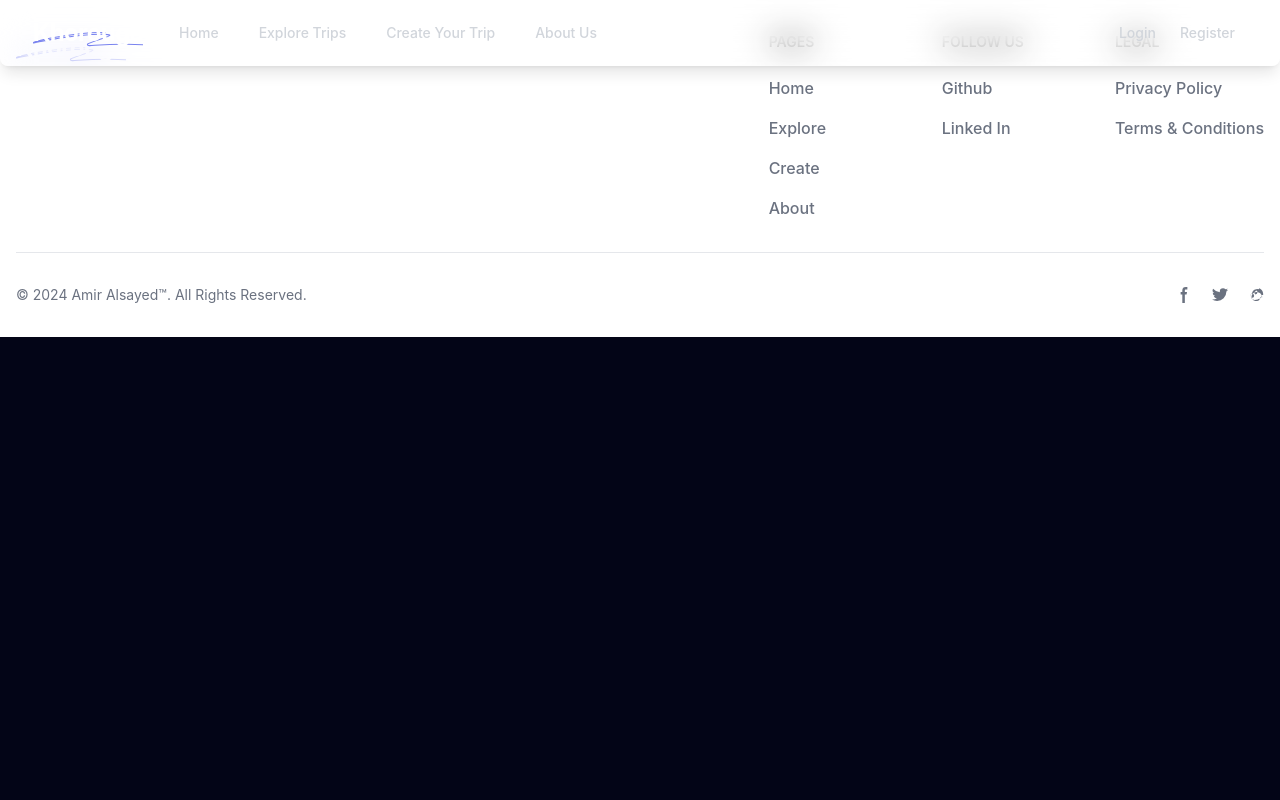
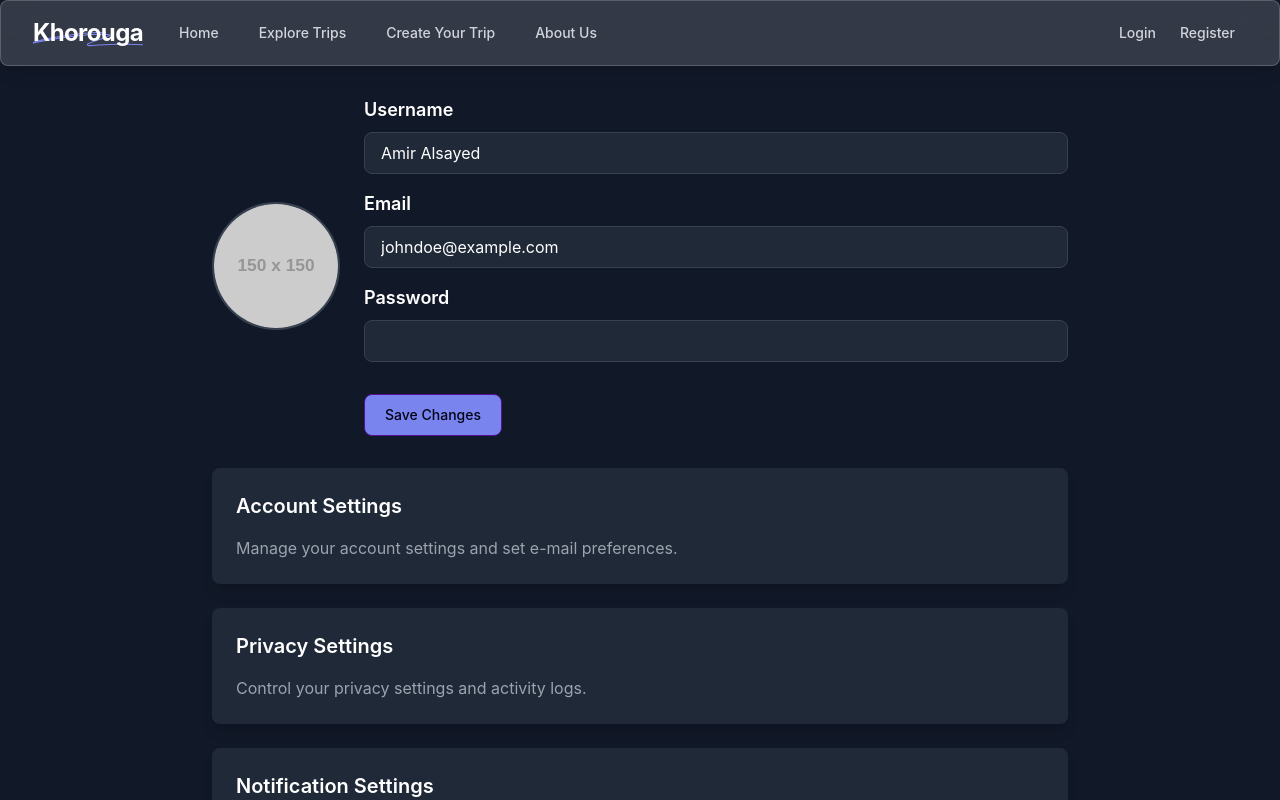
Before and after one commit to amiresaye6/khorouga, a React (Create React App) app in the folder front_end/: page /settings in a window 1280 px wide. Shown: the top 800 px of the page. Built offline with nearby package versions, Linux system fonts and the light colour scheme.

Commit message:
adding settings page

```diff
--- a/front_end/src/App.jsx
+++ b/front_end/src/App.jsx
@@ -11,6 +11,7 @@ import About from './pages/About';
 import ContactUs from './pages/ContactUs';
 import CreateTrip from './pages/CreateTrip';
 import NotAllawed from './pages/NotAllawed';
+import SettingsPage from './pages/Settings';
 
 function App() {
 	return (
@@ -26,6 +27,7 @@ function App() {
 				<Route path="/create" element={<CreateTrip />} />
 				<Route path="/profile" element={<Profile />} />
 				<Route path="/contact" element={<ContactUs />} />
+				<Route path="/settings" element={<SettingsPage />} />
 				<Route path="/not-allawed" element={<NotAllawed />} />
 			</Routes>
 			<FooterComponent />
--- /dev/null
+++ b/front_end/src/pages/Settings.jsx
@@ -0,0 +1,146 @@
+import React, { useEffect, useState } from 'react';
+
+const SettingsPage = () => {
+    const [username, setUsername] = useState('Amir Alsayed'); // Initial username
+    const [email, setEmail] = useState('johndoe@example.com');
+    const [password, setPassword] = useState('');
+
+    const token = localStorage.getItem('token');
+    useEffect(() => {
+        if (token) {
+            const fetchUser = async () => {
+                const res = await fetch('http://localhost:1234/api/users/current', {
+                    method: 'GET',
+                    headers: {
+                        'Content-Type': 'application/json',
+                        'Authorization': `Bearer ${token}`,
+                    },
+                });
+
+                const user = await res.json();
+                setUsername(user.userName);
+                setEmail(user.email);
+            };
+            fetchUser();
+        }
+    }, [token]);
+
+    const handleUsernameChange = (e) => {
+        setUsername(e.target.value);
+    };
+
+    const handleEmailChange = (e) => {
+        setEmail(e.target.value);
+    };
+
+    const handlePasswordChange = (e) => {
+        setPassword(e.target.value);
+    };
+
+    const handleSaveChanges = () => {
+        alert('Changes saved!');
+    };
+
+    return (
+        <div className="min-h-screen bg-gray-900 text-white flex flex-col items-center py-10 pt-24">
+            <div className="w-full max-w-4xl px-5">
+                {/* Profile Section */}
+                <div className="flex items-center mb-8">
+                    <img
+                        src="https://via.placeholder.com/150" // Larger profile image
+                        alt="User Profile"
+                        className="w-32 h-32 rounded-full border-2 border-gray-700"
+                    />
+                    <div className="ml-6 w-full">
+                        <label htmlFor="username" className="block text-lg font-semibold mb-2">
+                            Username
+                        </label>
+                        <input
+                            id="username"
+                            type="text"
+                            value={username}
+                            onChange={handleUsernameChange}
+                            className="w-full px-4 py-2 bg-gray-800 border border-gray-700 rounded-lg focus:outline-none focus:border-blue-500 transition duration-300 mb-4"
+                        />
+                        <label htmlFor="email" className="block text-lg font-semibold mb-2">
+                            Email
+                        </label>
+                        <input
+                            id="email"
+                            type="email"
+                            value={email}
+                            onChange={handleEmailChange}
+                            className="w-full px-4 py-2 bg-gray-800 border border-gray-700 rounded-lg focus:outline-none focus:border-blue-500 transition duration-300 mb-4"
+                        />
+                        <label htmlFor="password" className="block text-lg font-semibold mb-2">
+                            Password
+                        </label>
+                        <input
+                            id="password"
+                            type="password"
+                            value={password}
+                            onChange={handlePasswordChange}
+                            className="w-full px-4 py-2 bg-gray-800 border border-gray-700 rounded-lg focus:outline-none focus:border-blue-500 transition duration-300 mb-4"
+                        />
+                        <button
+                            onClick={handleSaveChanges}
+                            className="py-2.5 px-5 mt-4 text-sm font-medium focus:outline-none rounded-lg border transition-all duration-300 ease-in-out transform hover:scale-105 focus:z-10 focus:ring-4"
+                            style={{
+                                color: '#030517',
+                                backgroundColor: '#7a84ef',
+                                borderColor: '#521291',
+                            }}
+                            onMouseEnter={(e) => {
+                                e.target.style.color = '#e2e5fb';
+                                e.target.style.backgroundColor = '#a945e8';
+                                e.target.style.borderColor = '#a945e8';
+                            }}
+                            onMouseLeave={(e) => {
+                                e.target.style.color = '#030517';
+                                e.target.style.backgroundColor = '#7a84ef';
+                                e.target.style.borderColor = '#521291';
+                            }}
+                        >
+                            Save Changes
+                        </button>
+                    </div>
+                </div>
+
+                {/* Settings Sections */}
+                <div className="space-y-6">
+                    {/* Account Settings */}
+                    <div className="bg-gray-800 p-6 rounded-lg shadow-lg">
+                        <h2 className="text-xl font-semibold mb-4">Account Settings</h2>
+                        <p className="text-gray-400">Manage your account settings and set e-mail preferences.</p>
+                    </div>
+
+                    {/* Privacy Settings */}
+                    <div className="bg-gray-800 p-6 rounded-lg shadow-lg">
+                        <h2 className="text-xl font-semibold mb-4">Privacy Settings</h2>
+                        <p className="text-gray-400">Control your privacy settings and activity logs.</p>
+                    </div>
+
+                    {/* Notification Settings */}
+                    <div className="bg-gray-800 p-6 rounded-lg shadow-lg">
+                        <h2 className="text-xl font-semibold mb-4">Notification Settings</h2>
+                        <p className="text-gray-400">Manage notifications and alerts for your account.</p>
+                    </div>
+
+                    {/* Security Settings */}
+                    <div className="bg-gray-800 p-6 rounded-lg shadow-lg">
+                        <h2 className="text-xl font-semibold mb-4">Security Settings</h2>
+                        <p className="text-gray-400">Manage your security options such as passwords and two-factor authentication.</p>
+                    </div>
+
+                    {/* Connected Accounts */}
+                    <div className="bg-gray-800 p-6 rounded-lg shadow-lg">
+                        <h2 className="text-xl font-semibold mb-4">Connected Accounts</h2>
+                        <p className="text-gray-400">Manage the apps and services connected to your account.</p>
+                    </div>
+                </div>
+            </div>
+        </div>
+    );
+};
+
+export default SettingsPage;
```
Also changed, not shown: 1 other file (tests, documents, lock files or other folders).
